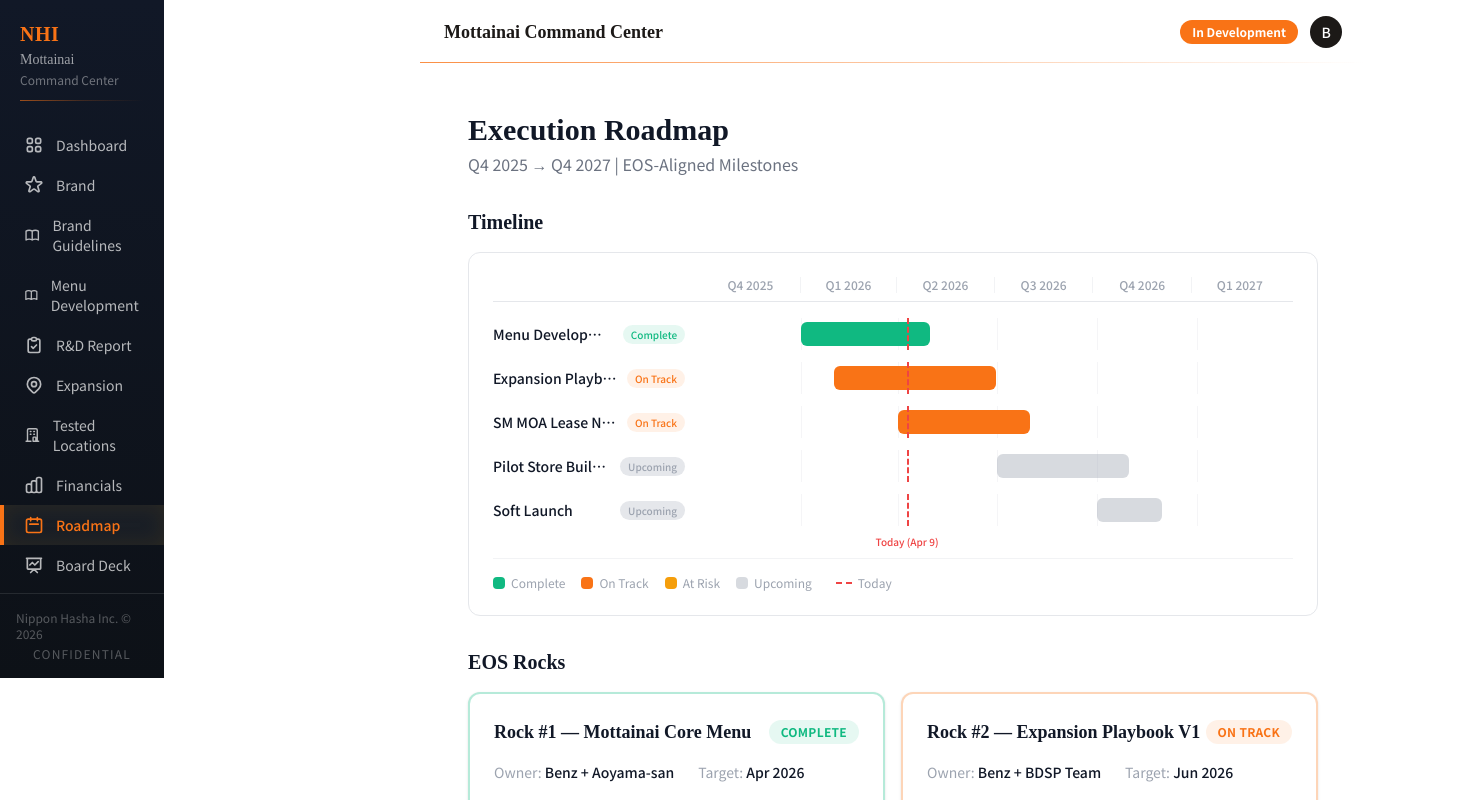
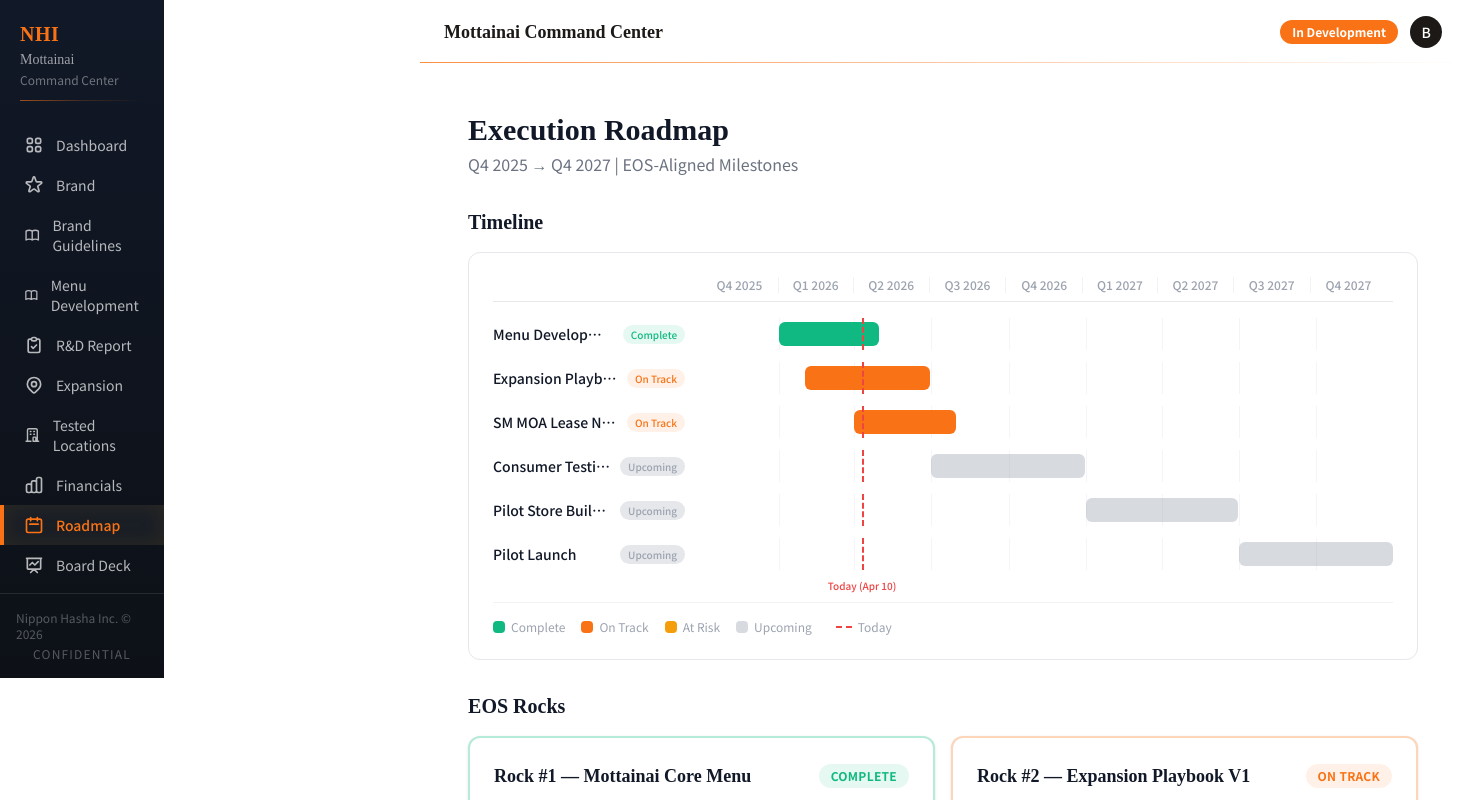
Before and after one commit to benazerarceo18-debug/mottainai-command-center, a Next.js app: page /roadmap in a window 1280 px wide. Shown: the top 800 px of the page, 1466 px wide, since content can reach past the window. Built offline with nearby package versions, Linux system fonts and the light colour scheme.

Commit message:
feat: extend roadmap to Q4 2027, add Consumer Testing, move Pilot Launch to Q3-Q4 2027
Co-Authored-By: Claude Sonnet 4.6 <noreply@anthropic.com>

```diff
--- a/src/components/GanttTimeline.tsx
+++ b/src/components/GanttTimeline.tsx
@@ -7,12 +7,15 @@ const QUARTERS = [
   { label: 'Q3 2026', start: new Date('2026-07-01'), end: new Date('2026-09-30') },
   { label: 'Q4 2026', start: new Date('2026-10-01'), end: new Date('2026-12-31') },
   { label: 'Q1 2027', start: new Date('2027-01-01'), end: new Date('2027-03-31') },
+  { label: 'Q2 2027', start: new Date('2027-04-01'), end: new Date('2027-06-30') },
+  { label: 'Q3 2027', start: new Date('2027-07-01'), end: new Date('2027-09-30') },
+  { label: 'Q4 2027', start: new Date('2027-10-01'), end: new Date('2027-12-31') },
 ];
 
 const TIMELINE_START = new Date('2025-10-01');
-const TIMELINE_END = new Date('2027-03-31');
+const TIMELINE_END = new Date('2027-12-31');
 const TOTAL_DAYS = (TIMELINE_END.getTime() - TIMELINE_START.getTime()) / (1000 * 60 * 60 * 24);
-const TODAY = new Date('2026-04-09');
+const TODAY = new Date('2026-04-10');
 
 type Status = 'complete' | 'on-track' | 'at-risk' | 'upcoming';
 
@@ -24,18 +27,19 @@ interface Milestone {
 }
 
 const MILESTONES: Milestone[] = [
-  { name: 'Menu Development', start: new Date('2026-01-01'), end: new Date('2026-04-30'), status: 'complete' },
-  { name: 'Expansion Playbook V1', start: new Date('2026-02-01'), end: new Date('2026-06-30'), status: 'on-track' },
-  { name: 'SM MOA Lease Negotiation', start: new Date('2026-04-01'), end: new Date('2026-07-31'), status: 'on-track' },
-  { name: 'Pilot Store Build-out', start: new Date('2026-07-01'), end: new Date('2026-10-31'), status: 'upcoming' },
-  { name: 'Soft Launch', start: new Date('2026-10-01'), end: new Date('2026-11-30'), status: 'upcoming' },
+  { name: 'Menu Development',        start: new Date('2026-01-01'), end: new Date('2026-04-30'), status: 'complete'  },
+  { name: 'Expansion Playbook V1',   start: new Date('2026-02-01'), end: new Date('2026-06-30'), status: 'on-track'  },
+  { name: 'SM MOA Lease Negotiation',start: new Date('2026-04-01'), end: new Date('2026-07-31'), status: 'on-track'  },
+  { name: 'Consumer Testing',        start: new Date('2026-07-01'), end: new Date('2026-12-31'), status: 'upcoming'  },
+  { name: 'Pilot Store Build-out',   start: new Date('2027-01-01'), end: new Date('2027-06-30'), status: 'upcoming'  },
+  { name: 'Pilot Launch',            start: new Date('2027-07-01'), end: new Date('2027-12-31'), status: 'upcoming'  },
 ];
 
 const STATUS_COLORS: Record<Status, { bar: string; label: string; badge: string }> = {
-  complete: { bar: 'bg-success', label: 'Complete', badge: 'bg-success/10 text-success' },
-  'on-track': { bar: 'bg-gold', label: 'On Track', badge: 'bg-gold/10 text-gold' },
-  'at-risk': { bar: 'bg-warning', label: 'At Risk', badge: 'bg-warning/10 text-warning' },
-  upcoming: { bar: 'bg-text-muted/40', label: 'Upcoming', badge: 'bg-border text-text-muted' },
+  complete:   { bar: 'bg-success',         label: 'Complete', badge: 'bg-success/10 text-success'   },
+  'on-track': { bar: 'bg-gold',            label: 'On Track', badge: 'bg-gold/10 text-gold'         },
+  'at-risk':  { bar: 'bg-warning',         label: 'At Risk',  badge: 'bg-warning/10 text-warning'   },
+  upcoming:   { bar: 'bg-text-muted/40',   label: 'Upcoming', badge: 'bg-border text-text-muted'    },
 };
 
 function dayOffset(date: Date) {
@@ -51,13 +55,12 @@ export default function GanttTimeline() {
 
   return (
     <div className="bg-card rounded-xl border border-border p-6 overflow-x-auto">
-      <div className="min-w-[800px]">
+      <div className="min-w-[900px]">
         {/* Quarter headers */}
         <div className="flex border-b border-border pb-2 mb-4">
           <div className="w-52 shrink-0" />
           <div className="flex-1 flex">
             {QUARTERS.map((q) => {
-              const left = dayOffset(q.start);
               const width = dayWidth(q.start, q.end);
               return (
                 <div
@@ -88,7 +91,6 @@ export default function GanttTimeline() {
                   </span>
                 </div>
                 <div className="flex-1 relative h-8 bg-bg rounded">
-                  {/* Grid lines for quarter boundaries */}
                   {QUARTERS.map((q, i) =>
                     i > 0 ? (
                       <div
@@ -98,12 +100,10 @@ export default function GanttTimeline() {
                       />
                     ) : null,
                   )}
-                  {/* Bar */}
                   <div
                     className={`absolute top-1 bottom-1 rounded-md ${colors.bar} transition-all`}
                     style={{ left: `${left}%`, width: `${width}%` }}
                   />
-                  {/* Today marker */}
                   <div
                     className="absolute top-0 bottom-0 w-px border-l-2 border-dashed border-danger z-10"
                     style={{ left: `${todayOffset}%` }}
@@ -122,7 +122,7 @@ export default function GanttTimeline() {
               className="absolute text-[10px] text-danger font-medium -translate-x-1/2"
               style={{ left: `${todayOffset}%` }}
             >
-              Today (Apr 9)
+              Today (Apr 10)
             </div>
           </div>
         </div>
```
